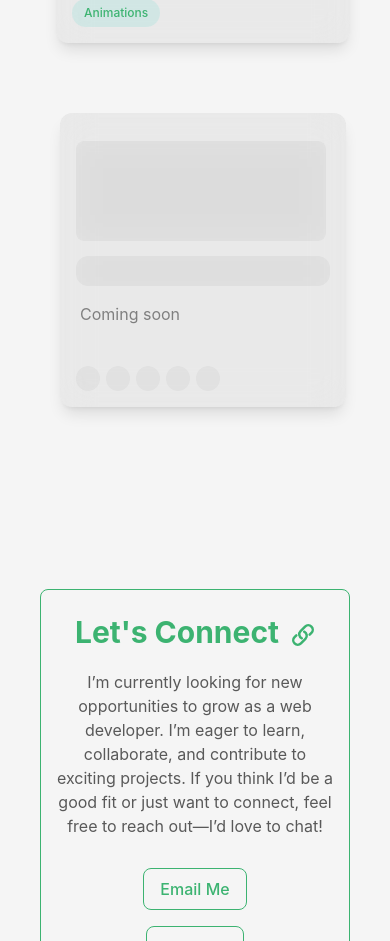
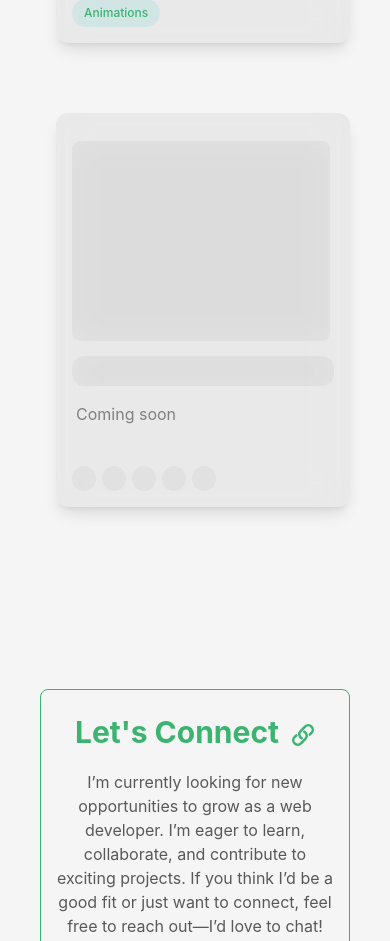
Before and after one commit to joanmrtnz/portfolio, a React (Vite) app: page / in a window 390 px wide. Shown: the part 4333-5274 px from the top of the page. Built offline with nearby package versions, Linux system fonts and the light colour scheme.

Commit message:
style: fix layout sizing in VoidProjectCard for medium screens

```diff
--- a/src/components/VoidProjectCard.jsx
+++ b/src/components/VoidProjectCard.jsx
@@ -19,13 +19,13 @@ export default function VoidProjectCard({ project }) {
   return (
     <div
       ref={ref}
-      className={`mb-[50px] sm:mb-[80px] m-auto text-left relative transition-all duration-700 ease-in-out transform ${isVisible ? "opacity-100 translate-y-0" : "opacity-0 translate-y-10"}`}>
+      className={`w-full mb-[50px] sm:mb-[80px] m-auto text-left relative transition-all duration-700 ease-in-out transform ${isVisible ? "opacity-100 translate-y-0" : "opacity-0 translate-y-10"}`}>
       <div className="w-full backdrop-blur-lg bg-[var(--white)]/5 rounded-xl p-4 sm:p-4 shadow-lg group">
         <div className="mx-auto grid gap-[15px] md:gap-[50px] mt-3 grid-cols-1 md:grid-cols-[3fr_2fr]">
           {isMobile ? (
             <>
               <div className="flex justify-center md:justify-start mr-1">
-                <p className="backdrop-blur-lg bg-[var(--white)]/5 min-w-[250px] min-h-[100px] sm:max-w-[350px] md:max-w-none rounded-lg animate-pulse"></p>
+                <p className="w-full min-w-[250px] md:min-w-[300px] max-w-full min-h-[200px] rounded-lg backdrop-blur-lg bg-[var(--white)]/5 animate-pulse"></p>
               </div>
               <div name="project-text" className="self-start flex flex-col">
                 <h2 className="min-h-[30px] backdrop-blur-lg bg-[var(--white)]/5 rounded-xl transition-opacity duration-700  flex items-center animate-pulse">
```
